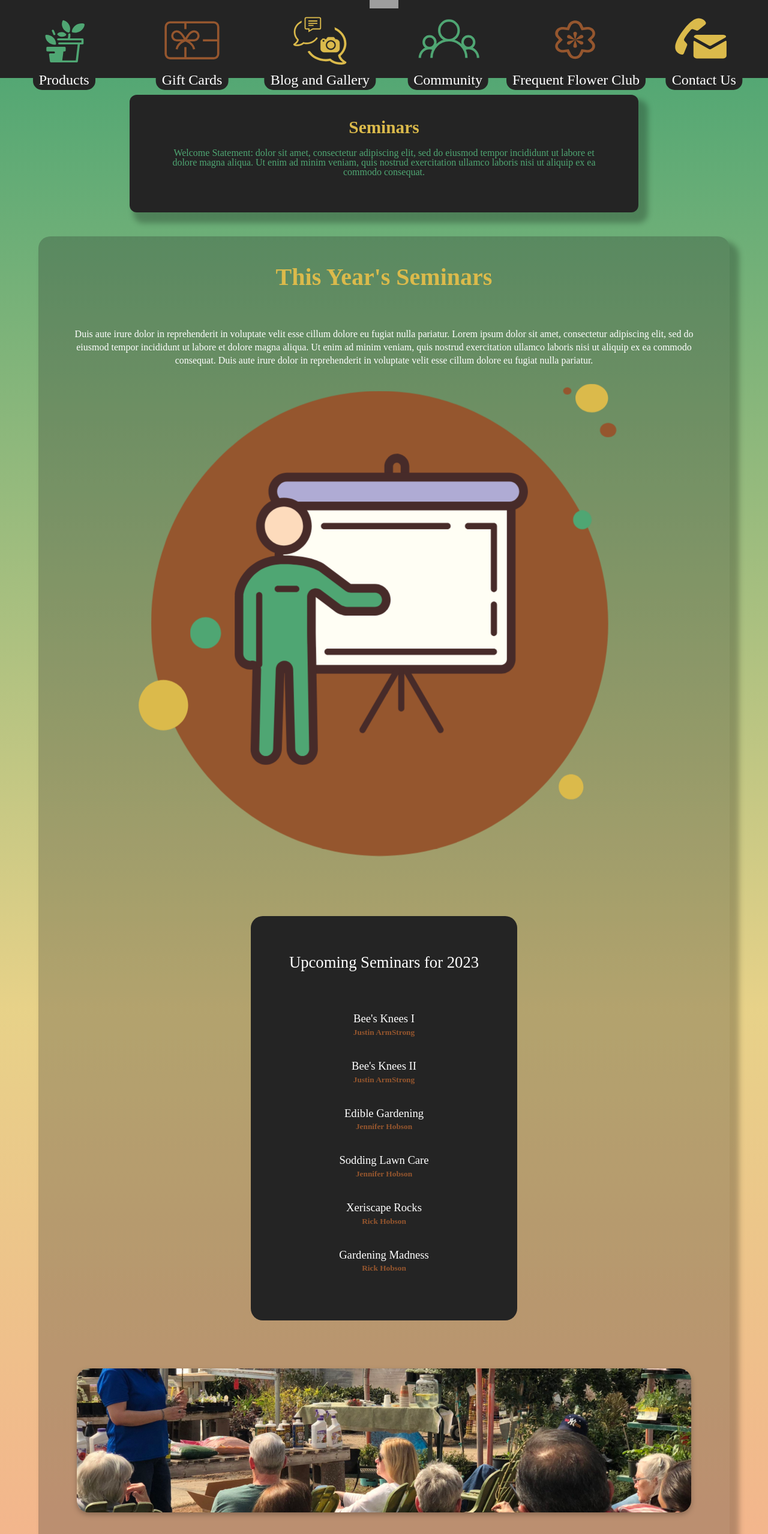
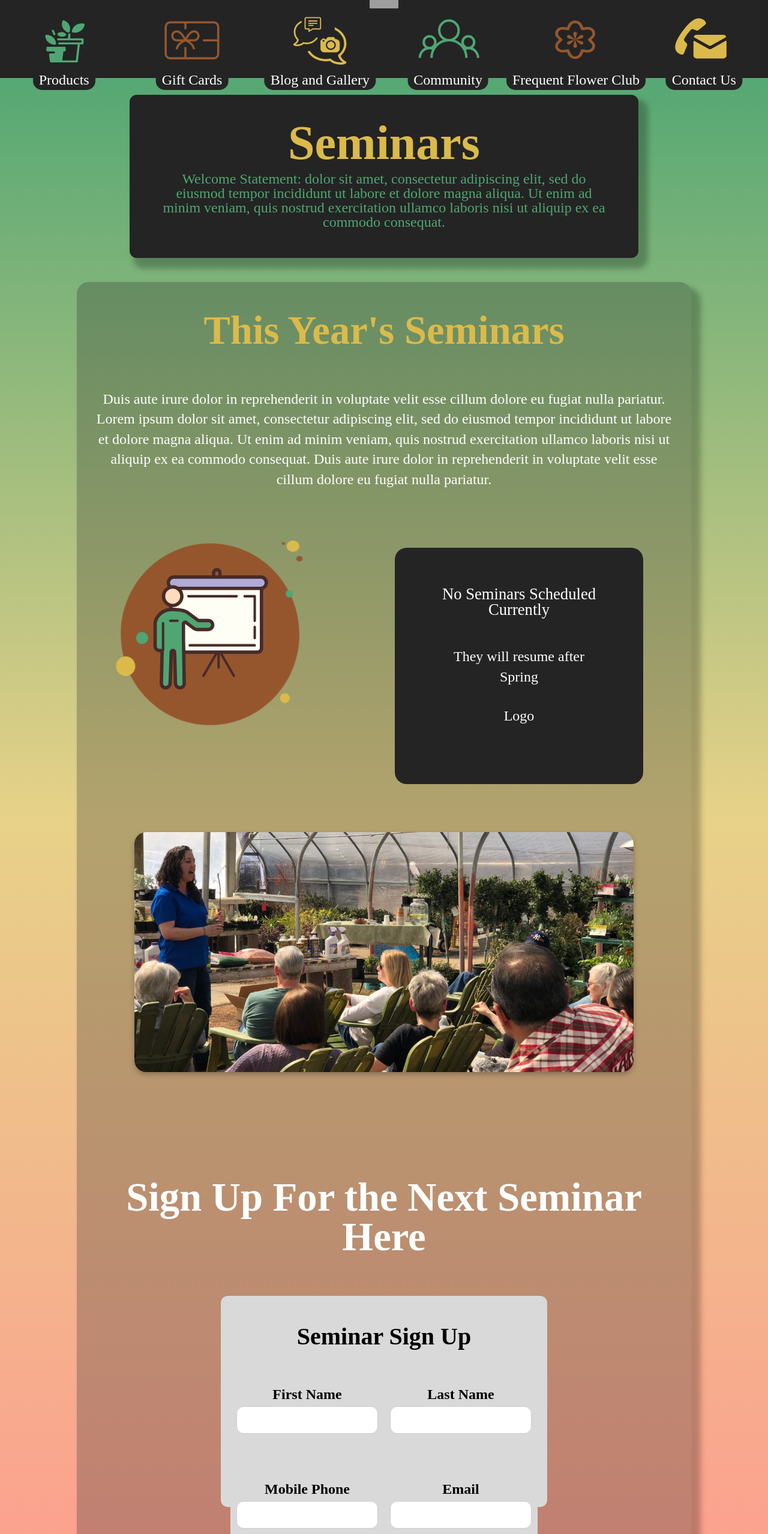
Before and after one commit to joshhobson95/Jericho_Draft, a React (Create React App) app: page /seminars in a window 1280 px wide. Shown: the part 234-2791 px from the top of the page at 60% size. Built offline with nearby package versions, Linux system fonts and the light colour scheme; grey boxes are pictures that could not be loaded; the HTML template or start-up script is replaced by a standard one.

Commit message:
seminars styled

```diff
--- a/src/Components/Seminar/SeminarForm.css
+++ b/src/Components/Seminar/SeminarForm.css
@@ -6,17 +6,17 @@
     padding: 1rem;
   }
   .form-container{
+    height: auto;
     display: flex;
     justify-content: center;
     align-items: center;
     background-color: #d9d9d9;
-    border-radius: 20px;
+    border-radius: 12px;
   }
   .seminar_form_body h2{
   font-size: 20pt;
   font-weight: 700;
   padding-bottom: 2vh;
-
   }
 
   .form-column{
@@ -54,7 +54,7 @@
     margin-top: -4rem;
       background: #DBBA4B;
       border: 3px solid #FFFFFF;
-      border-radius: 20px;
+      border-radius: 12px;
       color: white;
       font-size: 12pt;
       font-family: 'Raleway';
@@ -65,4 +65,41 @@
       background: #FFFFFF;
       border: 3px solid #DBBA4B;
       color: #DBBA4B;
+      transition: 1s;
   }
+
+
+
+@media (min-width:1025px) {
+.seminar_form_body{
+  height: 40vh;
+  width: 40vw;
+}
+.seminar_form_body h2{
+  font-size: 30pt;
+  padding: 2rem;
+  padding-bottom: 4rem;
+}
+.form-container label{
+  font-size: 18pt;
+}
+input[type="text"] {
+  padding: 0.5rem;
+  border: 1px solid #ccc;
+  margin-bottom: 5rem;
+  font-size: 18pt;
+  max-width: 17vw;
+  border-radius: 12px;
+}
+
+.seminar_form_body button{
+  font-size: 18pt;
+  margin-bottom: 2rem;
+}
+ }
+
+@media (min-width:1010px) and (max-height: 700px){
+.seminar_form_body{
+  height: 80vh;
+}
+}
--- a/src/Components/Seminar/Seminars.css
+++ b/src/Components/Seminar/Seminars.css
@@ -40,6 +40,7 @@
     box-shadow: 11px 13px 10px 5px rgba(0, 0, 0, 0.25);
    align-self: center;
    color: white;
+   margin-bottom: 4rem;
 }
 .seminars_body_top h1{
     color: #DBBA4B;
@@ -126,3 +127,52 @@ width: 100%;
     color: black;
     width: auto;
 }
+
+
+
+
+@media (min-width:1025px) {
+    .seminars_welcome{
+
+        font-size: 18pt;
+
+    }
+    .seminars_welcome h1{
+        color: #DBBA4B;
+        font-size: 60pt;
+        font-weight: 700;
+    }
+    .seminars_welcome p{
+        padding: 0.5rem;
+    }
+    .seminars_body_main{
+        width: 80vw;
+    }
+    .seminars_body_main p{
+        font-size: 18pt;
+    }
+    .seminars_body_main h1{
+        font-size: 50pt;
+    }
+    .seminars_body_mid{
+        display: flex;
+        justify-content: center;
+        flex-direction: row;
+    }
+.seminars_icon{
+    margin-top: 4rem;
+    width: 50%;
+}
+.seminars_list li{
+    font-size: 18pt;
+}
+.seminars_list span{
+    font-size: 12pt;
+}
+.seminar_pic{
+    height: 50vh;
+    width: 65vw;
+}
+
+
+}
--- a/src/Components/Seminar/Seminars.js
+++ b/src/Components/Seminar/Seminars.js
@@ -33,7 +33,10 @@ function Seminars() {
             </div>
             <div className='seminars_list'>
                 <ul>
-                <h3>Upcoming Seminars for 2023</h3>
+                    <h3>No Seminars Scheduled Currently</h3>
+                    <p>They will resume after Spring</p>
+                    <p>Logo</p>
+                {/* <h3>Upcoming Seminars for 2023</h3>
                    <li>Bee's Knees I</li>
                    <span>Justin ArmStrong</span>
                    <li>Bee's Knees II</li>
@@ -45,7 +48,7 @@ function Seminars() {
                    <li>Xeriscape Rocks</li>
                    <span>Rick Hobson</span>
                    <li>Gardening Madness</li>
-                   <span>Rick Hobson</span>
+                   <span>Rick Hobson</span> */}
                 </ul>
             </div>
 
```
